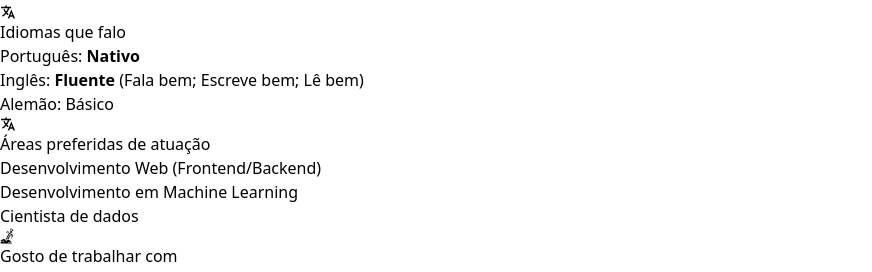
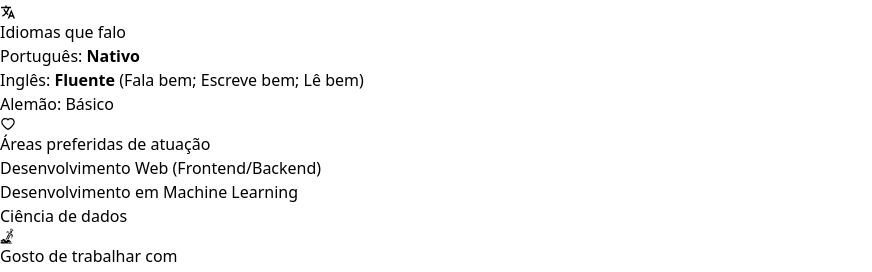
Before and after one commit to MaxFukui/personal-blog-portfolio-react-js, a Next.js app: page /about in a window 1280 px wide. Shown: the part 1104-1376 px from the top of the page, without its empty margins (0-872 px from the left). Built offline with nearby package versions, Linux system fonts and the light colour scheme; no server answers.

Commit message:
change icon

```diff
--- a/pages/about/index.js
+++ b/pages/about/index.js
@@ -25,6 +25,7 @@ import {
   SiGithub,
   SiGmail,
 } from "react-icons/si";
+import {AiOutlineHeart} from "react-icons/ai"
 
 function AboutPage() {
   const [mouseOverGraduation, setMouseOverGraduation] = useState(false);
@@ -151,7 +152,7 @@ function AboutPage() {
           </div>
           <div className="grow pr-3">
             <div className="flex flex-row pl-2 text-white">
-              <IoLanguageSharp className="text-2xl font-bold mt-1" />
+              <AiOutlineHeart className="text-2xl font-bold mt-1" />
               <h2 className="ml-2 font-bold text-lg">
                 Áreas preferidas de atuação
               </h2>
@@ -159,7 +160,7 @@ function AboutPage() {
             <div className="flex flex-col text-white m-2 rounded-lg bg-zinc-900 w-full p-3">
               <h2>Desenvolvimento Web (Frontend/Backend)</h2>
               <h2>Desenvolvimento em Machine Learning</h2>
-              <h2>Cientista de dados</h2>
+              <h2>Ciência de dados</h2>
             </div>
           </div>
         </div>
```
